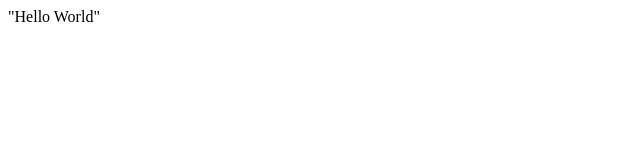
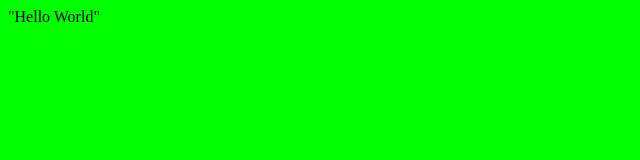
Before and after one commit to samaralarkin/samaralarkin.github.io, a plain HTML site: page index.html in a window 1280 px wide. Shown: the whole page, without its empty margins (0-640 px from the left). Drawn offline with Linux system fonts and the light colour scheme.

Commit message:
added css

```diff
--- a/index.html
+++ b/index.html
@@ -1 +1,5 @@
+<html>
+<link rel="stylesheet" type="text/css" href="theme.css">
+<body>
 "Hello World"
+</body></html>
--- /dev/null
+++ b/theme.css
@@ -0,0 +1,3 @@
+body {
+	background: #00ff00
+}
```
